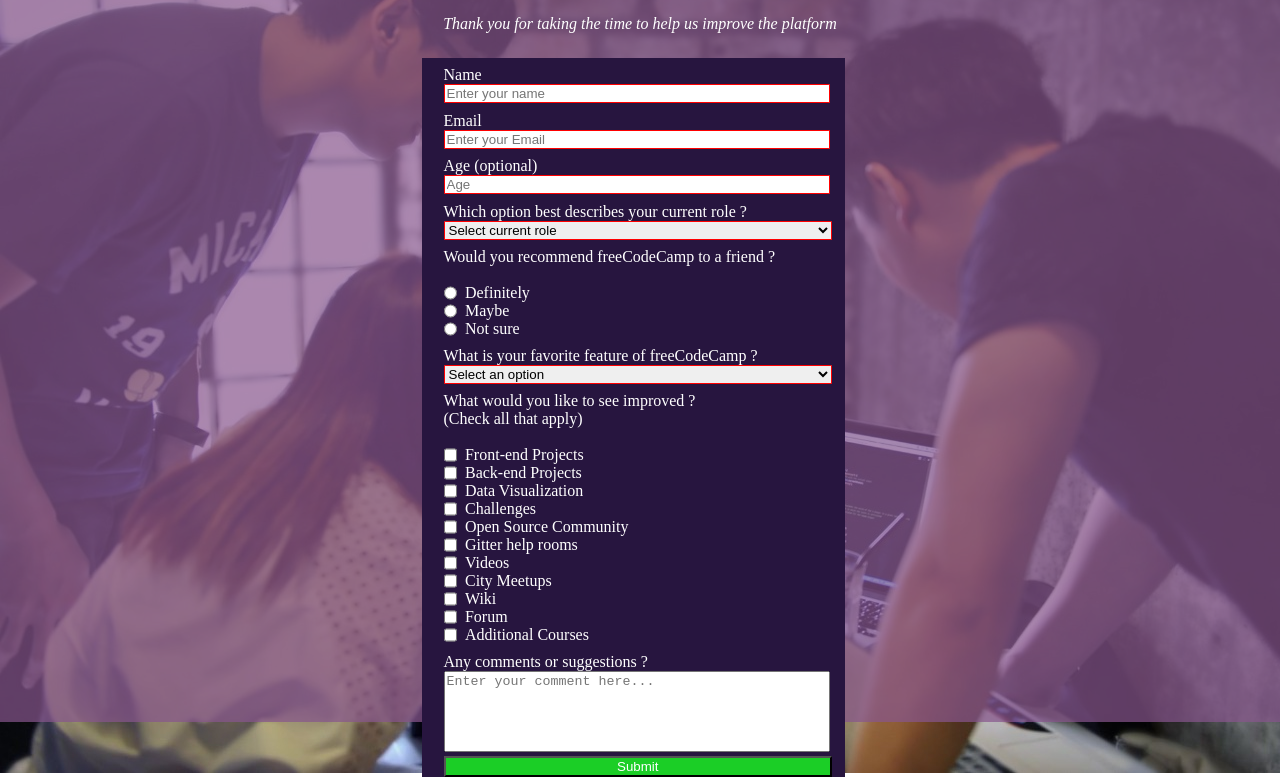
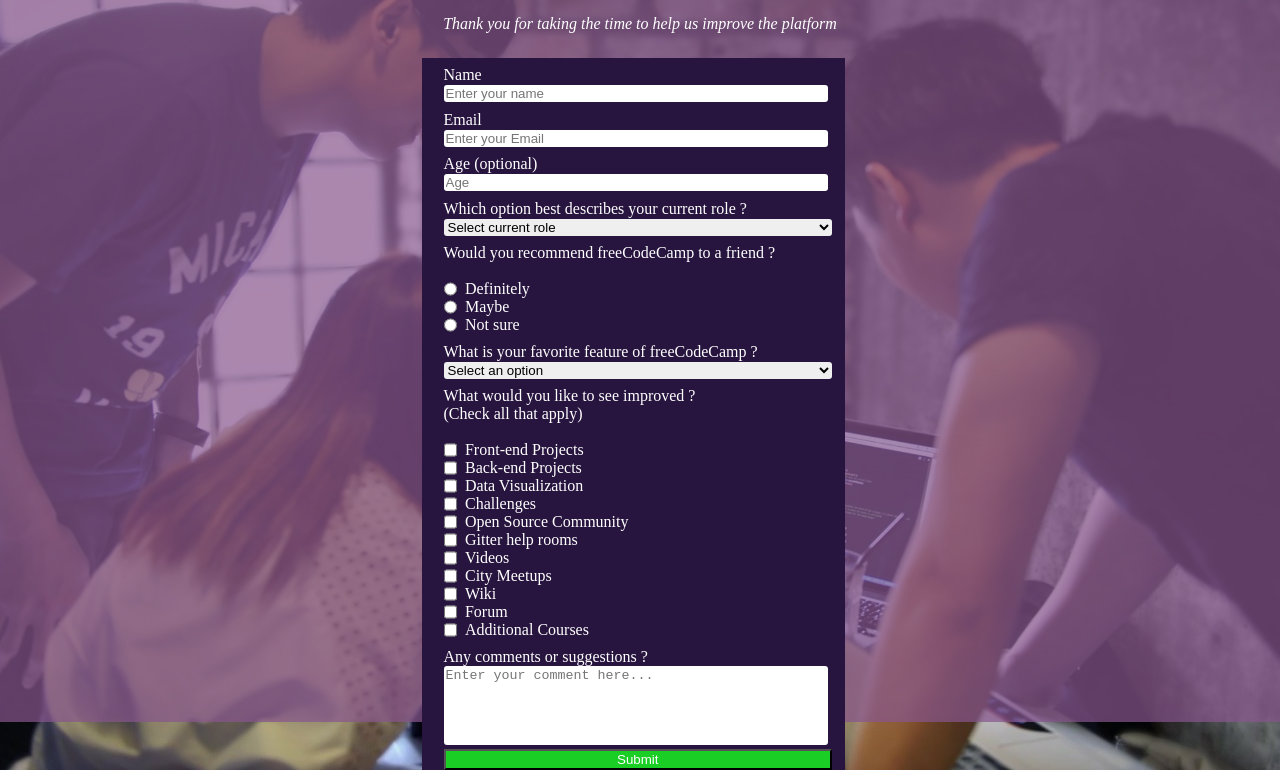
Before and after one commit to AliHasanov/Form, a plain HTML site: page index.html in a window 1280 px wide. Shown: the part 78-855 px from the top of the page. Drawn offline with Linux system fonts and the light colour scheme.

Commit message:
Update index.html

```diff
--- a/index.html
+++ b/index.html
@@ -66,9 +66,9 @@ input[type='radio'],input[type='checkbox']{
         resize:none;
         left:5%;
 }
-input[type='text'],input[type='email'],input[type='number'],select{
-      border-radius :2%;
-      border :1px solid red;
+input[type='text'],input[type='email'],input[type='number'],select, textarea{
+		border:none ;
+    	        border-radius :3px;
 }
 
 #submit{
```
